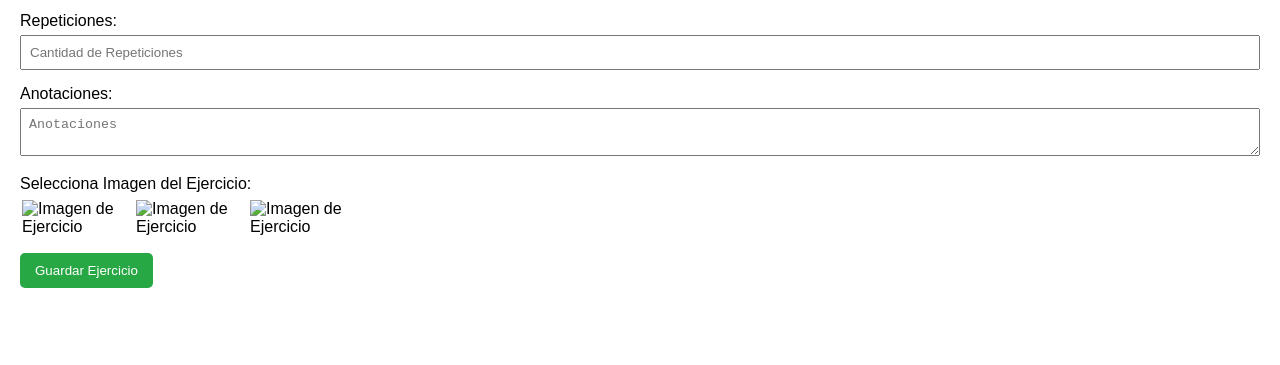
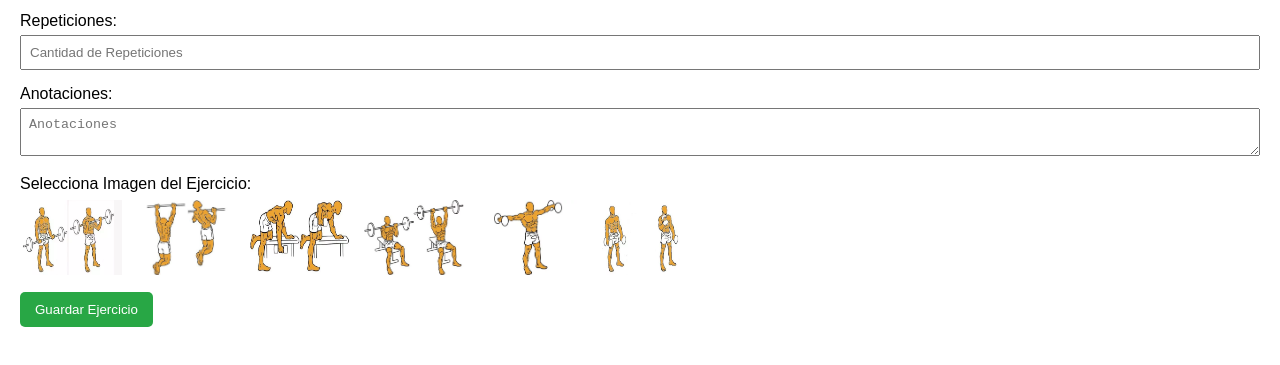
Before and after one commit to ghami20/he-gym-PWA-, a website: page HE-GYM/public/create-exercise.html in a window 1280 px wide. Shown: the part 141-506 px from the top of the page. Drawn offline with Linux system fonts and the light colour scheme.

Commit message:
imagenes

```diff
--- a/HE-GYM/public/create-exercise.html
+++ b/HE-GYM/public/create-exercise.html
@@ -72,9 +72,12 @@
     <script>
         // Lista de URLs de imágenes predefinidas
         const imageUrls = [
-            'images/exercise1.jpg',
-            'images/exercise2.jpg',
-            'images/exercise3.jpg'
+            'images/curlBarra.webp',
+            'images/dominada.jpg',
+            'images/remo.webp',
+            'images/presmilitar.webp',
+            'images/vuelos.webp',
+            'images/martillo.webp'
         ];
 
         // Función para cargar imágenes en la página
```
Also changed, not shown: HE-GYM/public/images/curlBarra.webp (added), HE-GYM/public/images/dominada.jpg (added), HE-GYM/public/images/martillo.webp (added), HE-GYM/public/images/presmilitar.webp (added), HE-GYM/public/images/remo.webp (added), HE-GYM/public/images/vuelos.webp (added).
